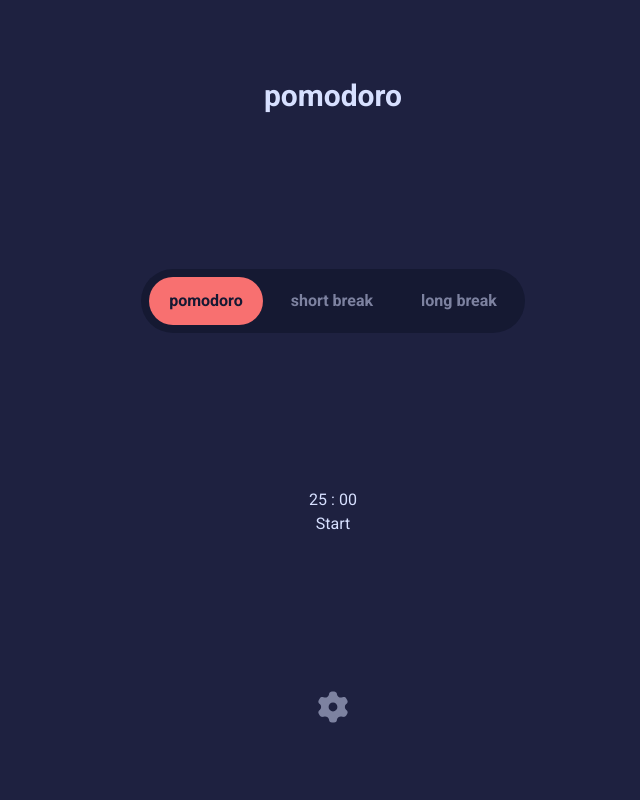
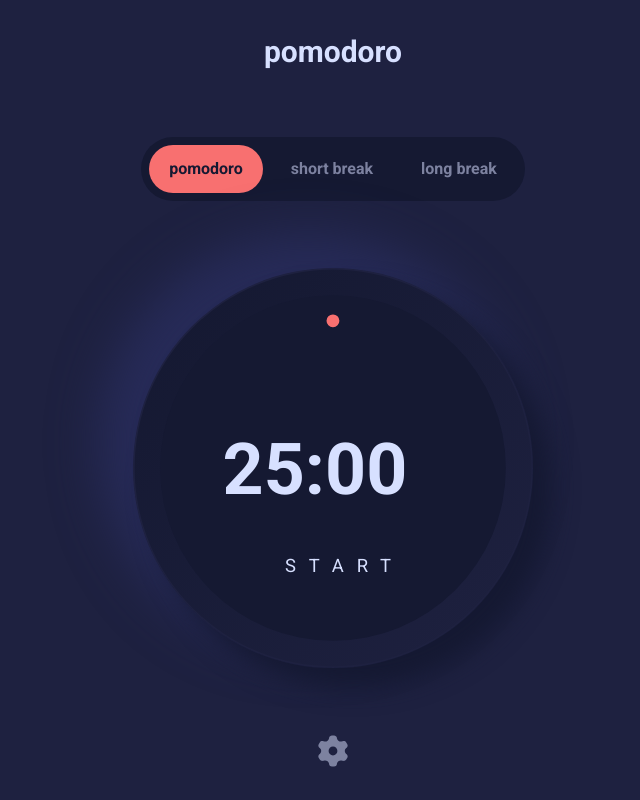
Before and after one commit to NooshinG/pomodoro, a Next.js app: page / in a window 1280 px wide. Shown: the whole page, without its empty margins (307-947 px from the left). Built offline with nearby package versions, Linux system fonts and the light colour scheme.

Commit message:
Timer component completed

```diff
--- a/src/app/components/Pomodoro.tsx
+++ b/src/app/components/Pomodoro.tsx
@@ -4,6 +4,7 @@ import { useContext, useState } from "react";
 import PomodoroContext from "../context/pomo-context";
 import usePomodoro from "./usePomodoro";
 import Settings from "./Settings";
+import Timer from "./Timer";
 
 enum TimerMode {
   "pomodor",
@@ -29,6 +30,7 @@ const Pomodoro = () => {
     remainingTime,
     showSettings,
     isStart,
+    pomodoroCounter,
     showSettingsHandler,
     clearTimer,
     timerControler,
@@ -54,10 +56,21 @@ const Pomodoro = () => {
     }
   };
 
+  let percent: number =
+    ((pomodoroCounter ? pomodoroCounter : modeTime * 60) * 100) /
+    (modeTime * 60);
+
+  let procces: string = ((percent * 722.2) / 100).toString();
+
+
   return (
     <>
-    <h1 className={"text-3xl font-[700]"}>pomodoro</h1>
-      <ul className={'bg-dark py-2 px-2 text-light-gray font-[700] rounded-[50px] flex gap-2'}>
+      <h1 className={"text-3xl font-[700]"}>pomodoro</h1>
+      <ul
+        className={
+          "bg-dark py-2 px-2 text-light-gray font-[700] rounded-[50px] flex gap-2"
+        }
+      >
         <li key={1} data-active={timers.pomoTimer} className="option">
           <button onClick={changeModeHandler.bind(null, TimerMode.pomodor)}>
             pomodoro
@@ -74,13 +87,20 @@ const Pomodoro = () => {
           </button>
         </li>
       </ul>
-      <div>
-        <p>{remainingTime ? remainingTime : `${modeTime} : 00`}</p>
-        <button onClick={timerControler}>{isStart ? "Pause" : "Start"}</button>
+      <div className={"relative md:w-[400px] aspect-square "}>
+        <div className={"absolute w-full h-full shadow rounded-[50%]"}></div>
+        <Timer
+          isStart={isStart}
+          procces={procces}
+          remainingTime={remainingTime ? remainingTime : `${modeTime}:00`}
+          timerControler={timerControler}
+        />
       </div>
-      {/* <button onClick={resetTimer}>Reset</button> */}
+
       {showSettings && <Settings showSettingsHandler={showSettingsHandler} />}
-      <button onClick={showSettingsHandler}><img className={'w-8'} src="gear.svg"/></button>
+      <button onClick={showSettingsHandler}>
+        <img className={"w-8"} src="gear.svg" />
+      </button>
     </>
   );
 };
--- /dev/null
+++ b/src/app/components/Timer.tsx
@@ -0,0 +1,86 @@
+type PropsType = {
+  isStart: boolean;
+  timerControler: ()=>void;
+  remainingTime: string;
+  procces: string;
+};
+
+const Timer = ({
+  isStart,
+  timerControler,
+  remainingTime,
+  procces,
+}: PropsType) => {
+  return (
+    <svg
+      viewBox="-31.25 -31.25 312.5 312.5"
+      version="1.1"
+      xmlns="http://www.w3.org/2000/svg"
+      style={{ transform: "rotate(-90deg)" }}
+      className={"w-full h-full "}
+    >
+      <defs>
+        <linearGradient id="grad" x2="1" y1="1">
+          <stop offset="0%" stopColor="#1e2140" />
+          <stop offset="90%" stopColor="#151932" />
+          <stop offset="100%" stopColor="#151932" />
+        </linearGradient>
+      </defs>
+      <circle
+        r="155"
+        cx="125"
+        cy="125"
+        fill="url(#grad)"
+        stroke-width="0"
+        stroke-dasharray="722.2px"
+        stroke-dashoffset="0"
+      ></circle>
+      <circle
+        r="135"
+        cx="125"
+        cy="125"
+        fill="#151932"
+        stroke="#151932"
+        stroke-width="0"
+        stroke-dasharray="722.2px"
+        stroke-dashoffset="0"
+      ></circle>
+      <circle
+        r="115"
+        cx="125"
+        cy="125"
+        stroke="#f87070"
+        stroke-width="10"
+        stroke-linecap="round"
+        stroke-dashoffset={`${procces}px`}
+        fill="transparent"
+        stroke-dasharray="722.2px"
+      ></circle>
+      <text
+        x="95px"
+        y="145px"
+        fill="#d7e0ff"
+        font-size="3.5rem"
+        font-weight="bold"
+        style={{ transform: "rotate(90deg) translate(-18%, -250px)" }}
+      >
+        {remainingTime}
+      </text>
+      <text
+        x="50%"
+        y="50%"
+        fill="#d7e0ff"
+        font-size="0.9rem"
+        font-weight="normal"
+        style={{ transform: "rotate(90deg) translate(-22%, -200px)" }}
+        letterSpacing="10"
+        onClick={timerControler}
+        className={"hover:cursor-pointer"}
+      >
+        {isStart ? "PAUSE" : "START"}
+      </text>
+    </svg>
+  );
+};
+
+export default Timer;
--- a/src/app/components/usePomodoro.ts
+++ b/src/app/components/usePomodoro.ts
@@ -59,6 +59,7 @@ const usePomodoro = (pomodoro: number) => {
     remainingTime,
     showSettings,
     isStart,
+    pomodoroCounter,
     showSettingsHandler,
     clearTimer,
     timerControler,
--- a/src/app/globals.css
+++ b/src/app/globals.css
@@ -35,6 +35,9 @@ li[data-active="true"] {
     @apply bg-highlight
 }
 
+.shadow{
+  @apply shadow-[20px_20px_25px_0px_#151932,-25px_-25px_47px_10px_#272b58]
+}
 /* .time__input::-webkit-inner-spin-button,
 .time__input::-webkit-outer-spin-button {
   background: url('/arrow-down.svg');
```
